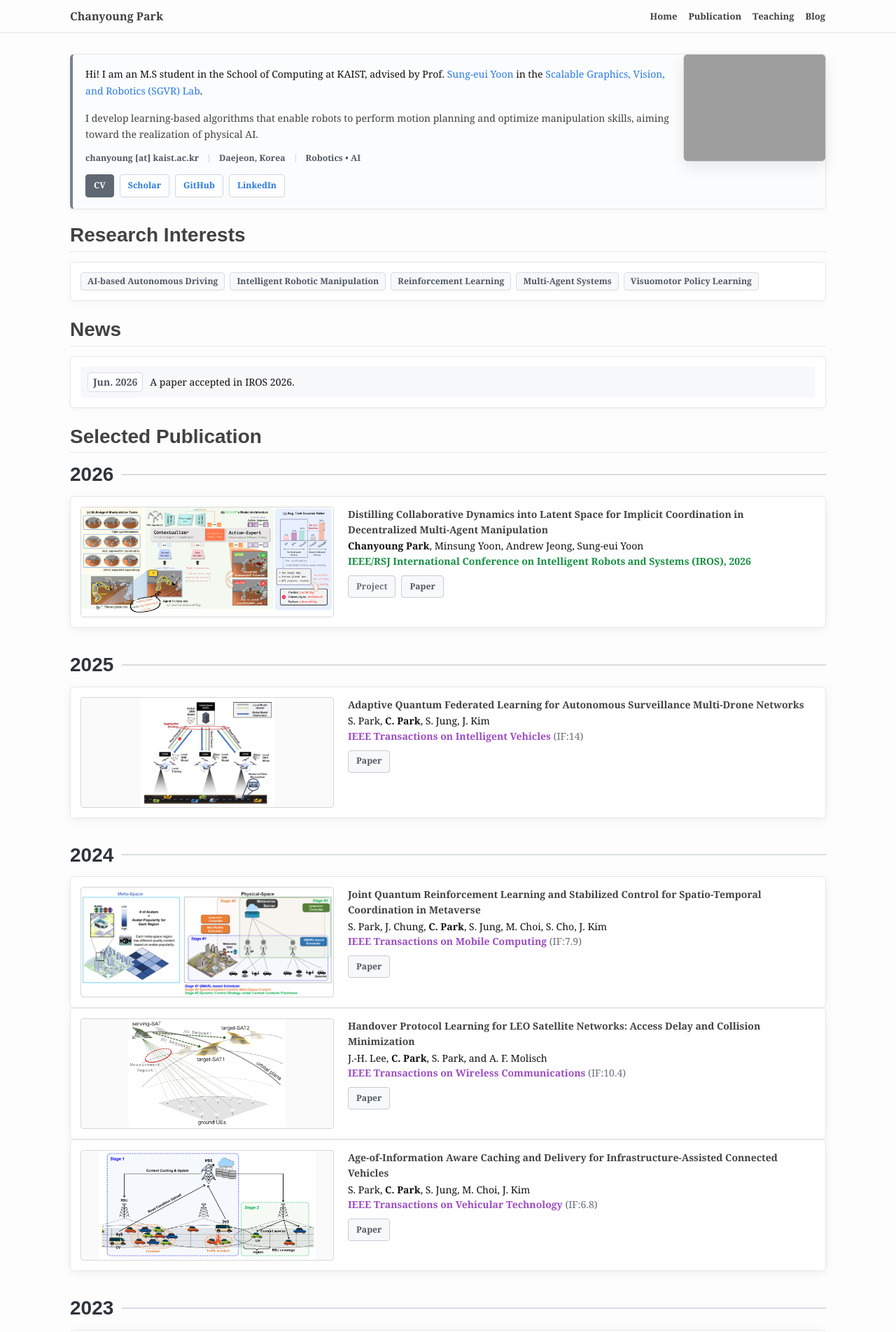
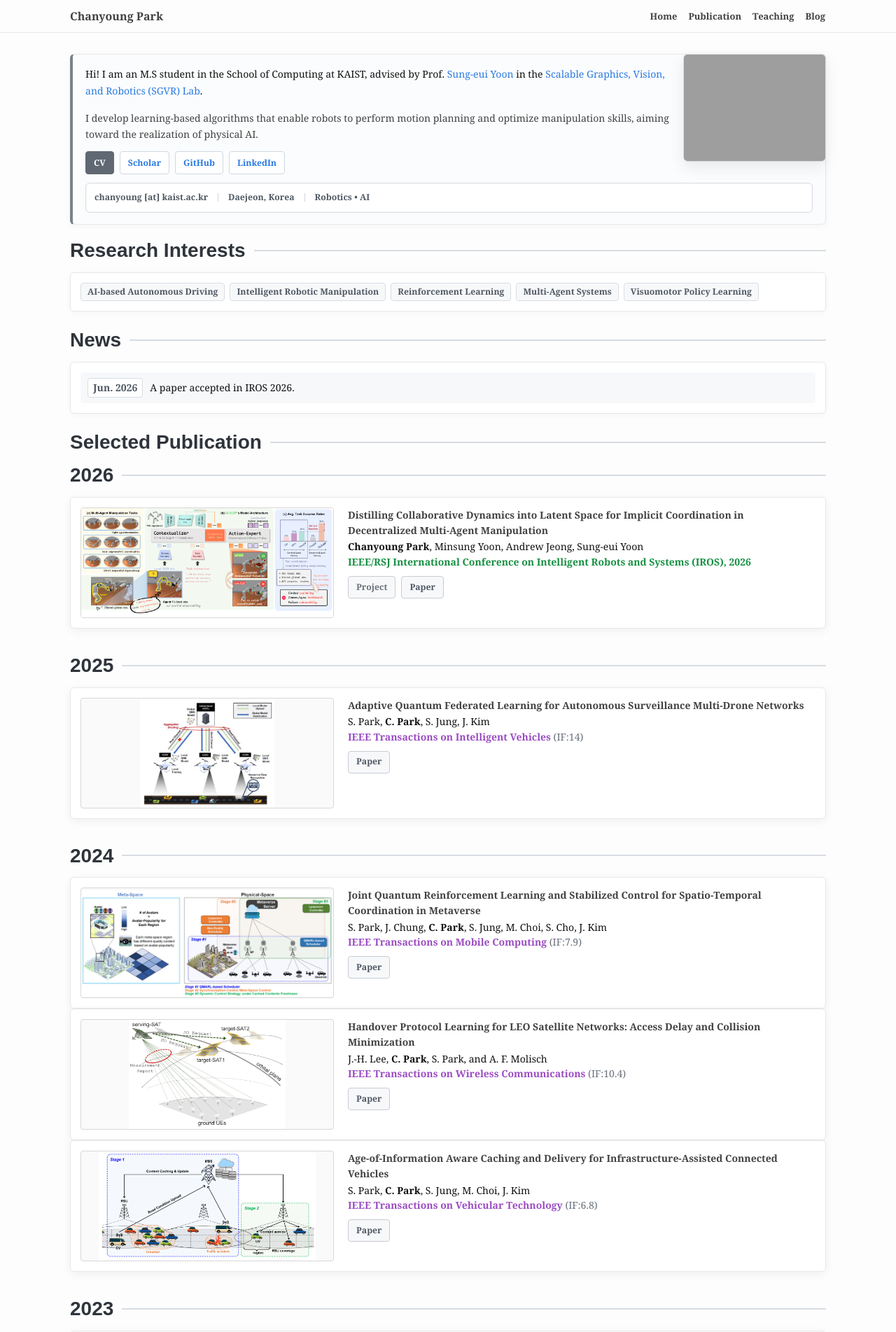
Before and after one commit to cosdeneb/cosdeneb.github.io, a Jekyll site: the page built from index.md, in a window 1280 px wide. Shown: the top 1903 px of the page at 70% size. Built offline with Jekyll 4.4.1, drawn with Linux system fonts in a browser that asks for light colours.

Commit message:
Polish homepage heading and contact block

```diff
--- a/_sass/_site.scss
+++ b/_sass/_site.scss
@@ -92,9 +92,14 @@
   flex-wrap: wrap;
   gap: 8px 14px;
   margin-top: 12px;
+  border: 1px solid #d8dde3;
+  border-radius: 6px;
+  padding: 10px 12px;
   color: #4f5863;
   font-size: $small-font-size;
   font-weight: bold;
+  background-color: #fff;
+  box-shadow: inset 0 0 0 1px #f7f8fa;
 }
 
 .home-meta span:not(:last-child)::after {
@@ -132,6 +137,26 @@
 .keyword {
   color: #4f5863;
   font-weight: bold;
+}
+
+.home-section-title {
+  display: flex;
+  align-items: center;
+  gap: 12px;
+  margin-bottom: 14px !important;
+  border-bottom: 0 !important;
+  padding-bottom: 0 !important;
+  color: #2f343b !important;
+  font-size: 28px !important;
+  font-weight: 800 !important;
+  line-height: 1.2 !important;
+}
+
+.home-section-title::after {
+  content: "";
+  flex: 1;
+  height: 2px;
+  background-color: #d8dde3;
 }
 
 .research-interests {
--- a/index.md
+++ b/index.md
@@ -13,22 +13,22 @@ profile_picture:
     I develop learning-based algorithms that enable robots to perform motion planning and optimize manipulation skills, aiming toward the realization of physical AI.
   </p>
 
-  <div class="home-meta">
-    <span>chanyoung [at] kaist.ac.kr</span>
-    <span>Daejeon, Korea</span>
-    <span>Robotics • AI</span>
-  </div>
-
   <div class="home-actions">
     <a class="home-button primary" href="{{ '/Chanyoung_Park_CV.pdf' | absolute_url }}">CV</a>
     <a class="home-button" href="https://scholar.google.com/citations?hl=ko&user=fGD7V2IAAAAJ">Scholar</a>
     <a class="home-button" href="https://github.com/cosdeneb">GitHub</a>
     <a class="home-button" href="https://www.linkedin.com/in/chanyoung-park-799b672ab/">LinkedIn</a>
   </div>
+
+  <div class="home-meta">
+    <span>chanyoung [at] kaist.ac.kr</span>
+    <span>Daejeon, Korea</span>
+    <span>Robotics • AI</span>
+  </div>
 </div>
 
 <div class="research-interests">
-  <h2>Research Interests</h2>
+  <h2 class="home-section-title">Research Interests</h2>
   <div class="research-tags">
     <span>AI-based Autonomous Driving</span>
     <span>Intelligent Robotic Manipulation</span>
@@ -39,14 +39,14 @@ profile_picture:
 </div>
 
 <div class="home-news">
-  <h2>News</h2>
+  <h2 class="home-section-title">News</h2>
   <ul>
     <li><span class="news-date">Jun. 2026</span> A paper accepted in IROS 2026.</li>
   </ul>
 </div>
 
 <div class="home-selected-publication">
-  <h2>Selected Publication</h2>
+  <h2 class="home-section-title">Selected Publication</h2>
   <div class="publication-list">
     <h3 class="publication-year">2026</h3>
     <div class="publication-item">
```
